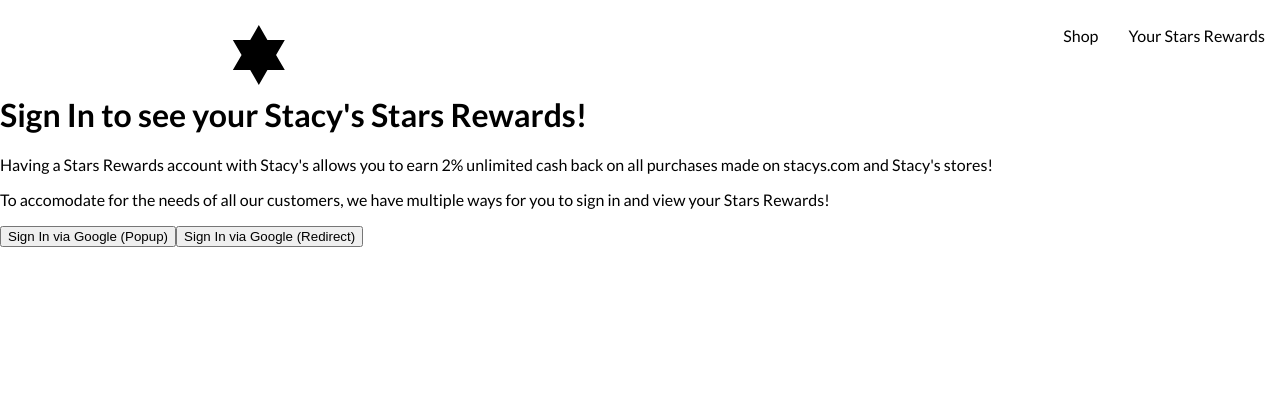
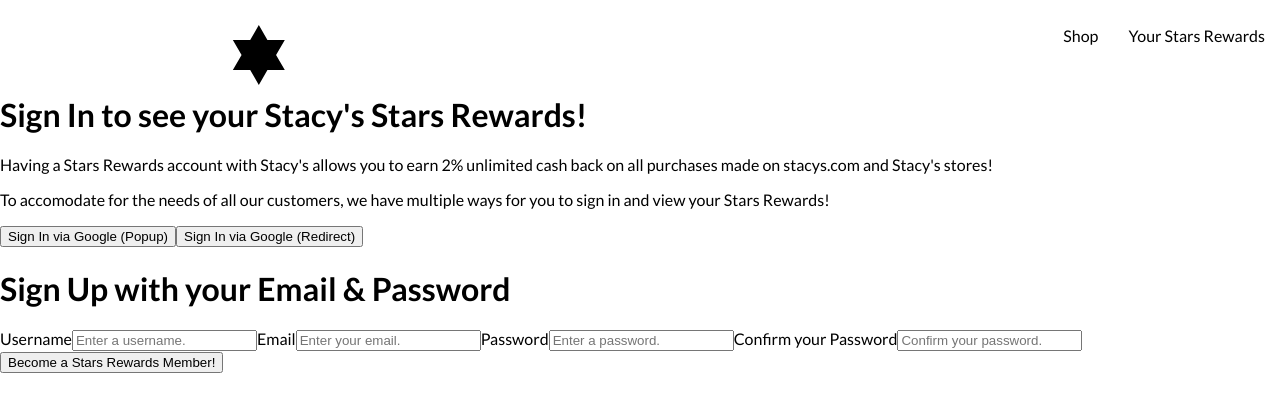
Before and after one commit to chotimmysf/stacys, a React (Create React App) app: page /sign-in in a window 1280 px wide. Shown: the top 412 px of the page. Built offline with nearby package versions, Linux system fonts and the light colour scheme.

Commit message:
Sign Up with Email & Password

```diff
--- /dev/null
+++ b/src/components/sign-up-form/sign-up-form.component.jsx
@@ -0,0 +1,81 @@
+import { getByDisplayValue } from "@testing-library/react";
+import { useState } from "react";
+import { createAuthUserWithEmailAndPassword, createUserDocumentFromAuth } from "../../utilities/firebase/firebase.utilities";
+
+const defaultFormFields = {
+    username: '',
+    email: '',
+    password: '',
+    passwordConfirm: '',
+}
+
+const SignUpForm = () => {
+    const [formFields, setFormFields] = useState(defaultFormFields);
+    const { username, email, password, passwordConfirm } = formFields;
+
+    console.log(formFields);
+
+    const resetFormFields = () => {
+        setFormFields(defaultFormFields);
+    }
+
+    const handleSubmit = async (event) => {
+        event.preventDefault();
+
+        if(password != passwordConfirm) {
+            alert("Passwords do not match.");
+            return;
+        }
+
+        if(password.length < 8) {
+            alert("Your password must include at least 8 characters.");
+            return;
+        }
+
+        try {
+            const { user } = await createAuthUserWithEmailAndPassword(email, password);
+
+            await createUserDocumentFromAuth(user, {
+                username, email
+            });
+            resetFormFields();
+
+            alert("Success! Welcome to the Stacy's Stars Rewards Club!");
+
+        } catch(error) {
+            if(error.code === 'auth/email-already-in-use') {
+                alert("There is already an existing account using this email.")
+            }
+            console.error('There was an error in creating your user information.', error);
+        }
+    };
+
+    const handleChange = (event) => {
+        const { name, value } = event.target;
+
+        setFormFields({...formFields, [name]: value });
+    };
+
+    return (
+        <div>
+            <h1>Sign Up with your Email & Password</h1>
+            <form onSubmit={handleSubmit}>
+                <label for="username">Username</label>
+                    <input type="text" placeholder="Enter a username." required
+                    onChange={handleChange} name="username" value={username} />
+                <label for="email">Email</label>
+                    <input type="email" placeholder="Enter your email." required
+                    onChange={handleChange} name="email" value={email} />
+                <label for="password">Password</label>
+                    <input type="password" placeholder="Enter a password." required
+                    onChange={handleChange} name="password" value={password} />
+                <label for="passwordConfirm">Confirm your Password</label>
+                    <input type="password" placeholder="Confirm your password." required
+                    onChange={handleChange} name="passwordConfirm" value={passwordConfirm} />
+                <button type="submit">Become a Stars Rewards Member!</button>
+            </form>
+        </div>
+    )
+}
+
+export default SignUpForm;
--- a/src/routes/sign-in/sign-in.component.jsx
+++ b/src/routes/sign-in/sign-in.component.jsx
@@ -4,6 +4,8 @@ import {
     signInWithGoogleRedirect,
     createUserDocumentFromAuth,
 } from "../../utilities/firebase/firebase.utilities";
+
+import SignUpForm from "../../components/sign-up-form/sign-up-form.component";
 
 const SignIn = () => {
     const logGoogleUser = async () => {
@@ -18,6 +20,7 @@ const SignIn = () => {
             <p>To accomodate for the needs of all our customers, we have multiple ways for you to sign in and view your Stars Rewards!</p>
             <button onClick={logGoogleUser}>Sign In via Google (Popup)</button>
             <button onClick={signInWithGoogleRedirect}>Sign In via Google (Redirect)</button>
+            <SignUpForm />
         </div>
     );
 };
--- a/src/utilities/firebase/firebase.utilities.js
+++ b/src/utilities/firebase/firebase.utilities.js
@@ -2,7 +2,9 @@ import { initializeApp } from 'firebase/app';
 import { getAuth,
     signInWithRedirect,
     signInWithPopup,
-    GoogleAuthProvider } from 'firebase/auth';
+    GoogleAuthProvider,
+    createUserWithEmailAndPassword
+ } from 'firebase/auth';
 import { getFirestore, doc, getDoc, setDoc } from 'firebase/firestore';
 
 // Your web app's Firebase configuration
@@ -33,6 +35,8 @@ const firebaseConfig = {
   export const db = getFirestore();
 
   export const createUserDocumentFromAuth = async(userAuth) => {
+      if(!userAuth) return;
+
       const userDocRef = doc(db, 'users', userAuth.uid);
 
       console.log(userDocRef);
@@ -59,3 +63,9 @@ const firebaseConfig = {
       return userDocRef;
 
   };
+
+  export const createAuthUserWithEmailAndPassword = async(email, password) => {
+      if(!email || !password) return;
+
+      return await createUserWithEmailAndPassword(auth, email, password)
+  }
```
